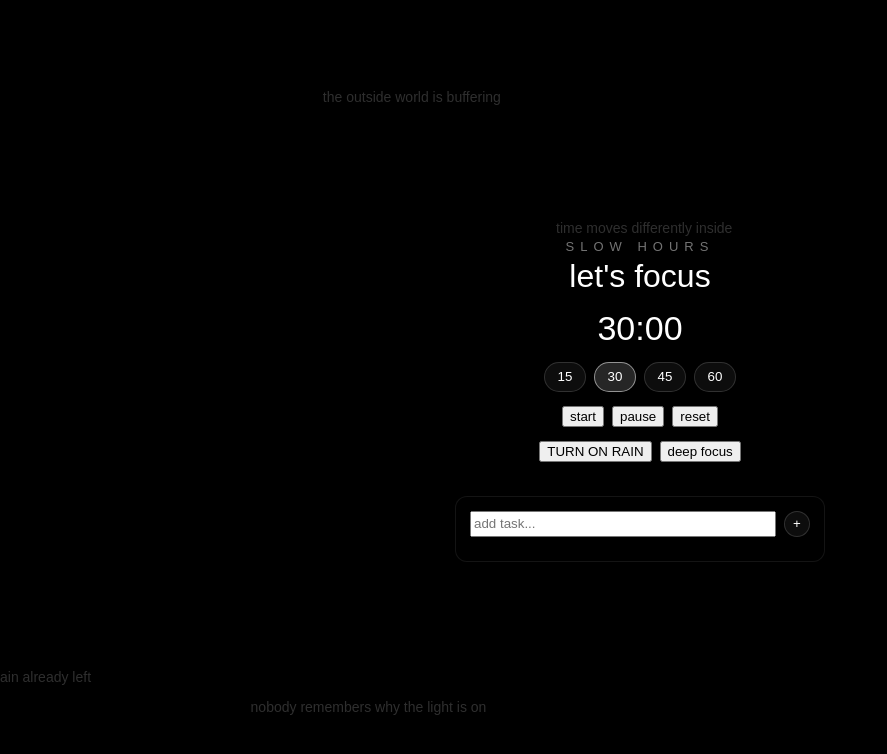
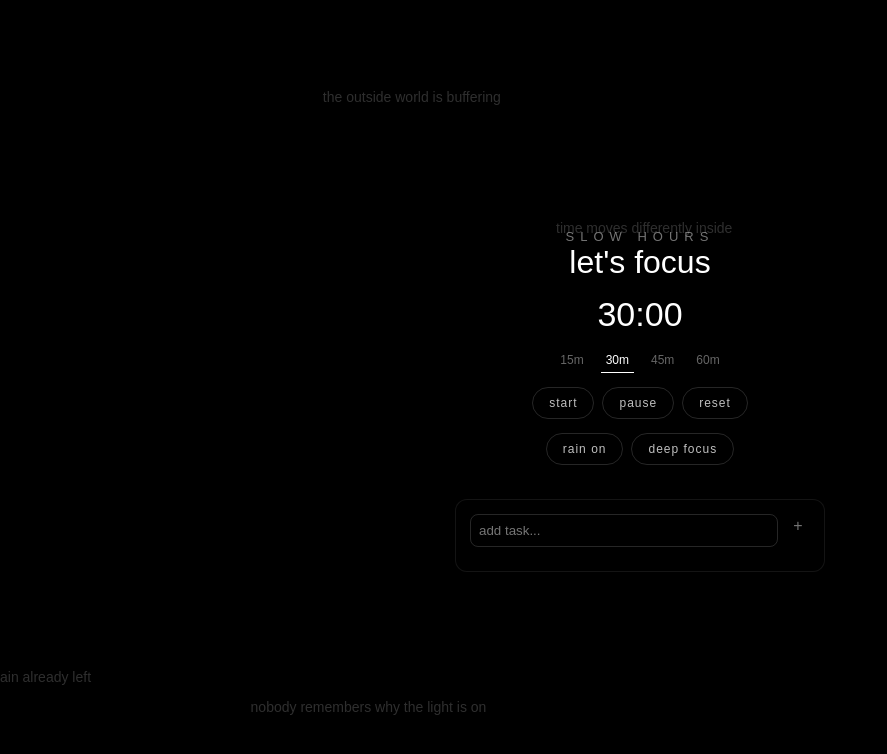
Before and after one commit to elizzzavetaleonteva-creator/quiet-room, a Next.js app: page / in a window 1280 px wide. Shown: the top 754 px of the page, without its empty margins (0-887 px from the left). Built offline with nearby package versions, Linux system fonts and the light colour scheme.

Commit message:
slow hours button redesign

```diff
--- a/app/page.tsx
+++ b/app/page.tsx
@@ -66,18 +66,30 @@ export default function Home() {
 
   const audioRef = useRef<HTMLAudioElement | null>(null);
 
+
+  const buttonStyle = {
+    background: "transparent",
+    border: "1px solid rgba(255,255,255,0.15)",
+    color: "rgba(255,255,255,0.75)",
+    padding: "8px 16px",
+    borderRadius: 20,
+    fontSize: 12,
+    letterSpacing: 1,
+    cursor: "pointer",
+  };
+
+
   const iconButtonStyle = {
-    width: 26,
-    height: 26,
-    borderRadius: "50%",
-    border: "1px solid rgba(255,255,255,0.15)",
-    background: "rgba(255,255,255,0.05)",
-    color: "#fff",
+    background: "transparent",
+    border: "none",
+    color: "rgba(255,255,255,0.45)",
     cursor: "pointer",
+    fontSize: 16,
+    width: 24,
+    height: 24,
     display: "flex",
     alignItems: "center",
     justifyContent: "center",
-    padding: 0,
   };
 
 
@@ -124,14 +136,16 @@ export default function Home() {
         let newMessage: Floating | null = null;
 
         for (let i = 0; i < 10; i++) {
-          const candidate = {
+          const candidate: Floating = {
             id: Date.now() + Math.random(),
-            text: messages[
-              Math.floor(Math.random() * messages.length)
-            ],
+            text:
+              messages[
+                Math.floor(Math.random() * messages.length)
+              ],
             x: Math.random() * 100,
             y: Math.random() * 100,
           };
+
 
           const tooClose = previous.some((item) => {
             const dx = item.x - candidate.x;
@@ -140,11 +154,13 @@ export default function Home() {
             return Math.sqrt(dx * dx + dy * dy) < 12;
           });
 
+
           if (!tooClose) {
             newMessage = candidate;
             break;
           }
         }
+
 
         if (!newMessage) return previous;
 
@@ -152,8 +168,11 @@ export default function Home() {
       });
     }, 1200);
 
+
     return () => clearInterval(interval);
+
   }, [deepFocus]);
+
 
 
   /* SAVE TASKS */
@@ -164,6 +183,7 @@ export default function Home() {
       JSON.stringify(tasks)
     );
   }, [tasks]);
+
 
 
   const addTask = () => {
@@ -182,6 +202,7 @@ export default function Home() {
   };
 
 
+
   const toggleTask = (id: number) => {
     setTasks((previous) =>
       previous.map((task) =>
@@ -196,6 +217,7 @@ export default function Home() {
   };
 
 
+
   const deleteTask = (id: number) => {
     setTasks((previous) =>
       previous.filter((task) => task.id !== id)
@@ -203,9 +225,11 @@ export default function Home() {
   };
 
 
+
   const sortedTasks = [...tasks].sort(
     (a, b) => Number(a.done) - Number(b.done)
   );
+
 
 
   const toggleRain = () => {
@@ -223,7 +247,8 @@ export default function Home() {
 
       return next;
     });
-  };   return (
+  };
+    return (
     <main
       style={{
         width: "100vw",
@@ -255,6 +280,7 @@ export default function Home() {
       )}
 
 
+
       {/* FLOATING TEXT */}
       {!deepFocus &&
         floating.map((item) => (
@@ -275,7 +301,9 @@ export default function Home() {
         ))}
 
 
-      {/* CENTER UI */}
+
+      {/* CENTER */}
+
       <div
         style={{
           position: "relative",
@@ -290,8 +318,11 @@ export default function Home() {
       >
 
 
-        {/* DEEP FOCUS MODE */}
+
+        {/* DEEP FOCUS */}
+
         {deepFocus ? (
+
           <>
             <div
               style={{
@@ -309,7 +340,6 @@ export default function Home() {
               style={{
                 fontSize: 82,
                 fontWeight: 200,
-                letterSpacing: 2,
               }}
             >
               {format(time)}
@@ -317,28 +347,36 @@ export default function Home() {
 
 
             <button
-              onClick={() => setDeepFocus(false)}
               style={{
-                marginTop: 30,
+                ...buttonStyle,
+                marginTop: 20,
                 opacity: 0.5,
               }}
+              onClick={() => setDeepFocus(false)}
             >
-              exit deep focus
+              exit
             </button>
+
           </>
+
+
         ) : (
 
 
-          /* NORMAL MODE */
           <>
+
+
+
+            {/* TITLE */}
+
             <div
               style={{
                 display: "flex",
                 flexDirection: "column",
                 alignItems: "center",
-                gap: 4,
               }}
             >
+
               <div
                 style={{
                   fontSize: 13,
@@ -359,8 +397,13 @@ export default function Home() {
               >
                 let's focus
               </h1>
+
             </div>
 
+
+
+
+            {/* TIMER */}
 
             <div
               style={{
@@ -373,65 +416,85 @@ export default function Home() {
 
 
 
-            {/* TIMER PRESETS */}
+
+            {/* PRESETS */}
+
             {!running && (
+
               <div
                 style={{
                   display: "flex",
-                  gap: 8,
+                  gap: 12,
                 }}
               >
+
                 {timerOptions.map((minutes) => (
+
                   <button
                     key={minutes}
                     onClick={() => {
                       setFocusMinutes(minutes);
                       setTime(minutes * 60);
                     }}
+
                     style={{
-                      width: 42,
-                      height: 30,
-                      borderRadius: 15,
+                      background: "transparent",
+                      border: "none",
+                      color:
+                        focusMinutes === minutes
+                          ? "#fff"
+                          : "rgba(255,255,255,0.4)",
                       cursor: "pointer",
-                      color: "#fff",
-                      border:
+                      fontSize: 12,
+                      borderBottom:
                         focusMinutes === minutes
-                          ? "1px solid rgba(255,255,255,0.5)"
-                          : "1px solid rgba(255,255,255,0.15)",
-                      background:
-                        focusMinutes === minutes
-                          ? "rgba(255,255,255,0.15)"
-                          : "rgba(255,255,255,0.05)",
+                          ? "1px solid white"
+                          : "1px solid transparent",
+                      padding: "5px",
                     }}
                   >
-                    {minutes}
+                    {minutes}m
+
                   </button>
+
                 ))}
+
               </div>
+
             )}
 
 
 
+
+
+
             {/* TIMER BUTTONS */}
+
             <div
               style={{
                 display: "flex",
                 gap: 8,
               }}
             >
+
               <button
+                style={buttonStyle}
                 onClick={() => setRunning(true)}
               >
                 start
               </button>
 
+
               <button
+                style={buttonStyle}
                 onClick={() => setRunning(false)}
               >
                 pause
               </button>
 
+
               <button
+                style={buttonStyle}
                 onClick={() => {
                   setRunning(false);
                   setTime(focusMinutes * 60);
@@ -439,25 +502,34 @@ export default function Home() {
               >
                 reset
               </button>
+
+
             </div>
 
 
 
+
+
+
             {/* CONTROLS */}
+
             <div
               style={{
                 display: "flex",
                 gap: 8,
               }}
             >
-              <button onClick={toggleRain}>
-                {rainOn
-                  ? "TURN OFF RAIN"
-                  : "TURN ON RAIN"}
+
+              <button
+                style={buttonStyle}
+                onClick={toggleRain}
+              >
+                {rainOn ? "rain off" : "rain on"}
               </button>
 
 
               <button
+                style={buttonStyle}
                 onClick={() => {
                   setRunning(true);
                   setDeepFocus(true);
@@ -465,11 +537,17 @@ export default function Home() {
               >
                 deep focus
               </button>
+
+
             </div>
 
 
 
+
+
+
             {/* TASKS */}
+
             <div
               style={{
                 width: 340,
@@ -483,12 +561,14 @@ export default function Home() {
               }}
             >
 
+
               <div
                 style={{
                   display: "flex",
                   gap: 8,
                 }}
               >
+
                 <input
                   value={input}
                   onChange={(e) =>
@@ -497,18 +577,27 @@ export default function Home() {
                   placeholder="add task..."
                   style={{
                     flex: 1,
+                    background: "transparent",
+                    color: "white",
+                    border:
+                      "1px solid rgba(255,255,255,0.15)",
+                    padding: 8,
+                    borderRadius: 8,
                   }}
                 />
 
 
                 <button
+                  style={iconButtonStyle}
                   onClick={addTask}
-                  style={iconButtonStyle}
                 >
                   +
                 </button>
 
+
               </div>
+
+
 
 
 
@@ -519,19 +608,24 @@ export default function Home() {
               >
 
                 {sortedTasks.map((task) => (
+
                   <div
                     key={task.id}
                     style={{
                       display: "flex",
-                      justifyContent: "space-between",
+                      justifyContent:
+                        "space-between",
                       alignItems: "center",
                       marginTop: 8,
-                      opacity: task.done ? 0.4 : 1,
-                      textDecoration: task.done
-                        ? "line-through"
-                        : "none",
+                      opacity:
+                        task.done ? 0.4 : 1,
+                      textDecoration:
+                        task.done
+                          ? "line-through"
+                          : "none",
                     }}
                   >
+
 
                     <span
                       onClick={() =>
@@ -545,26 +639,35 @@ export default function Home() {
                     </span>
 
 
+
                     <button
+                      style={iconButtonStyle}
                       onClick={() =>
                         deleteTask(task.id)
                       }
-                      style={iconButtonStyle}
                     >
                       ×
                     </button>
 
+
                   </div>
+
                 ))}
+
 
               </div>
 
+
             </div>
 
+
           </>
+
         )}
 
+
       </div>
+
 
     </main>
   );
```
